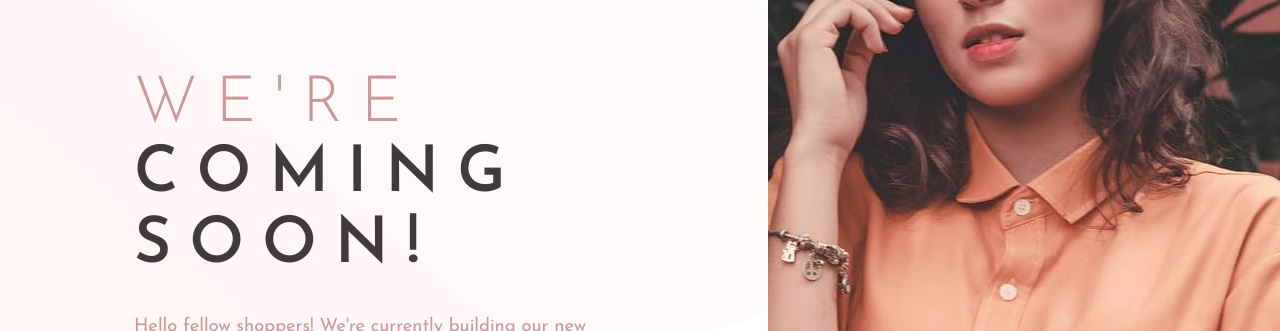
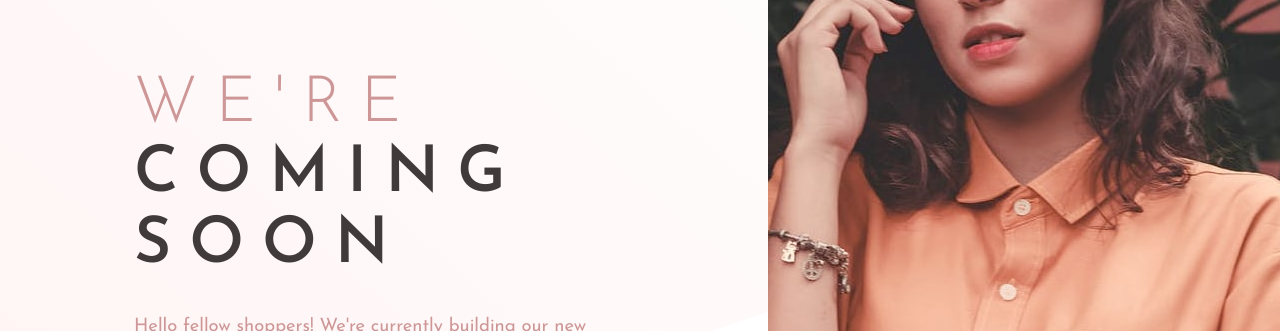
Before and after one commit to UloakuObi/base-apparel-coming-soon-page, a React (Vite) app: page / in a window 1280 px wide. Shown: the part 196-527 px from the top of the page. Built offline with nearby package versions, Linux system fonts and the light colour scheme.

Commit message:
Update App

```diff
--- a/src/App.jsx
+++ b/src/App.jsx
@@ -20,7 +20,7 @@ export default function App() {
 
             <section className="main-content">
                 <div className="signup-msg">
-                    <h1><span>We're</span> Coming Soon!</h1>
+                    <h1><span>We're</span> Coming Soon</h1>
                     <p className="welcome-msg">
                         Hello fellow shoppers! We're currently building our new fashion store.
                         Add your email below to stay up-to-date with announcements and our launch deals.
```
